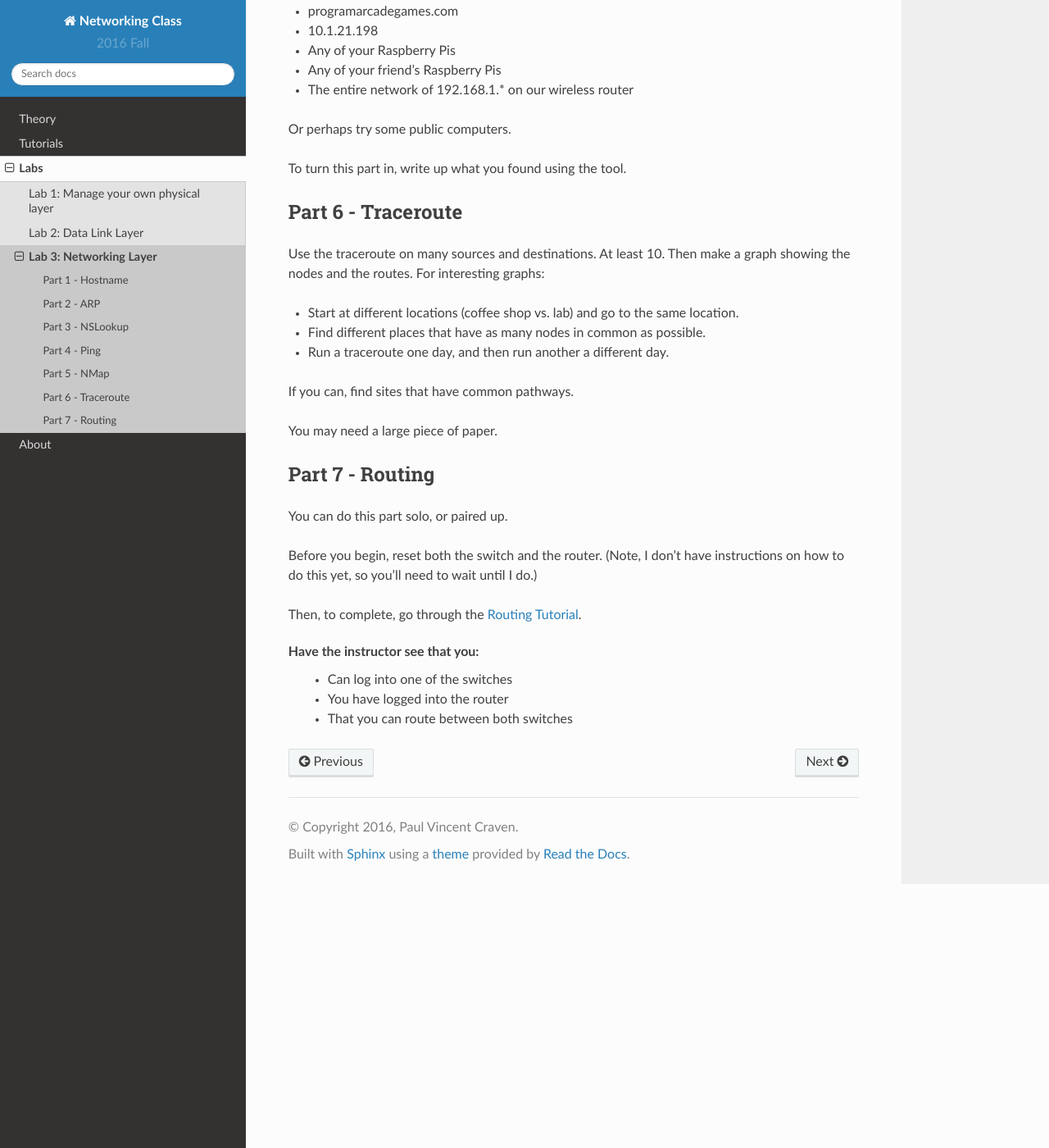
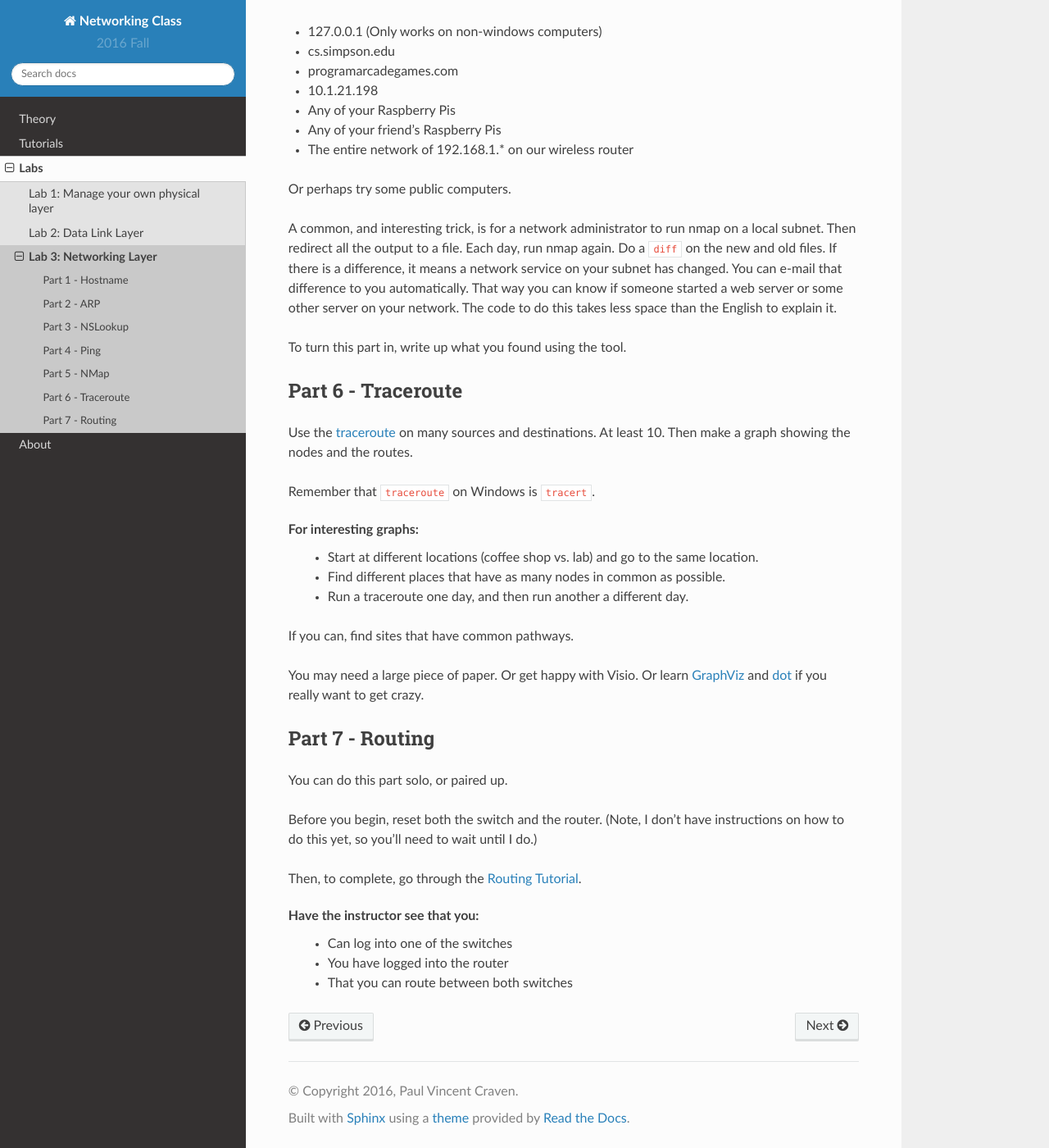
Before and after one commit to pvcraven/networking-class, a Sphinx documentation site: the page built from source/labs/networking_layer/networking_layer.rst, in a window 1280 px wide and 1400 px high, scrolled down 2023 px. Shown: the whole window at 82% size. Built offline with Sphinx 7.4.7 and the Read the Docs theme 2.0.0, drawn with Linux system fonts in a browser that asks for light colours; some of the changed text lies outside the part shown.

Commit message:
Update networking lab

```diff
--- a/source/labs/networking_layer/networking_layer.rst
+++ b/source/labs/networking_layer/networking_layer.rst
@@ -21,9 +21,14 @@
 Part 1 - Hostname
 ^^^^^^^^^^^^^^^^^
 
-Set the host name on your Raspberry Pi. Document how this is done.
+Set the host name (computer name) on your Raspberry Pi.
+Document how this is done.
 
 Explain how to set the hostname on a Windows computer.
+
+Explain ``/etc/resolv.conf`` and ``/etc/hosts`` on Linux works. Also explain
+the `Host Name Resolution Order <https://support.microsoft.com/en-us/kb/172218>`_
+in Windows.
 
 Part 2 - ARP
 ^^^^^^^^^^^^
@@ -38,7 +43,7 @@
 Part 3 - NSLookup
 ^^^^^^^^^^^^^^^^^
 
-* Figure out how to use ``nslookup``
+* Figure out how to use the ``nslookup`` command.
 * Explain how to buy your own domain. Or just show me a domain you've bought.
 * Tell me the
   `steps <http://blog.catchpoint.com/2014/07/01/dns-lookup-domain-name-ip-address/>`_
@@ -96,22 +101,37 @@
 
 Or perhaps try some public computers.
 
+A common, and interesting trick, is for a network administrator to run nmap
+on a local subnet. Then redirect all the output to a file. Each day, run nmap again.
+Do a ``diff`` on the new and old files. If there is a difference, it means
+a network service on your subnet has changed. You can e-mail that difference
+to you automatically.
+That way you can know if someone started a web server or some other server on
+your network. The code to do this takes less space than the English to explain it.
+
 To turn this part in, write up what you found using the tool.
 
 Part 6 - Traceroute
 ^^^^^^^^^^^^^^^^^^^
 
-Use the traceroute on many sources and destinations. At least 10. Then make a graph
-showing the nodes and the routes. For interesting graphs:
+Use the `traceroute <https://en.wikipedia.org/wiki/Traceroute>`_
+on many sources and destinations. At least 10. Then make a graph
+showing the nodes and the routes.
 
-* Start at different locations (coffee shop vs. lab) and go to the same
-  location.
-* Find different places that have as many nodes in common as possible.
-* Run a traceroute one day, and then run another a different day.
+Remember that ``traceroute`` on Windows is ``tracert``.
+
+For interesting graphs:
+    * Start at different locations (coffee shop vs. lab) and go to the same
+      location.
+    * Find different places that have as many nodes in common as possible.
+    * Run a traceroute one day, and then run another a different day.
 
 If you can, find sites that have common pathways.
 
-You may need a large piece of paper.
+You may need a large piece of paper. Or get happy with Visio. Or learn
+`GraphViz <http://www.graphviz.org/>`_ and
+`dot <https://en.wikipedia.org/wiki/DOT_(graph_description_language)>`_ if you
+really want to get crazy.
 
 
 Part 7 - Routing
```
Also changed, not shown: other parts of source/labs/networking_layer/networking_layer.rst (+2 -2 lines).
